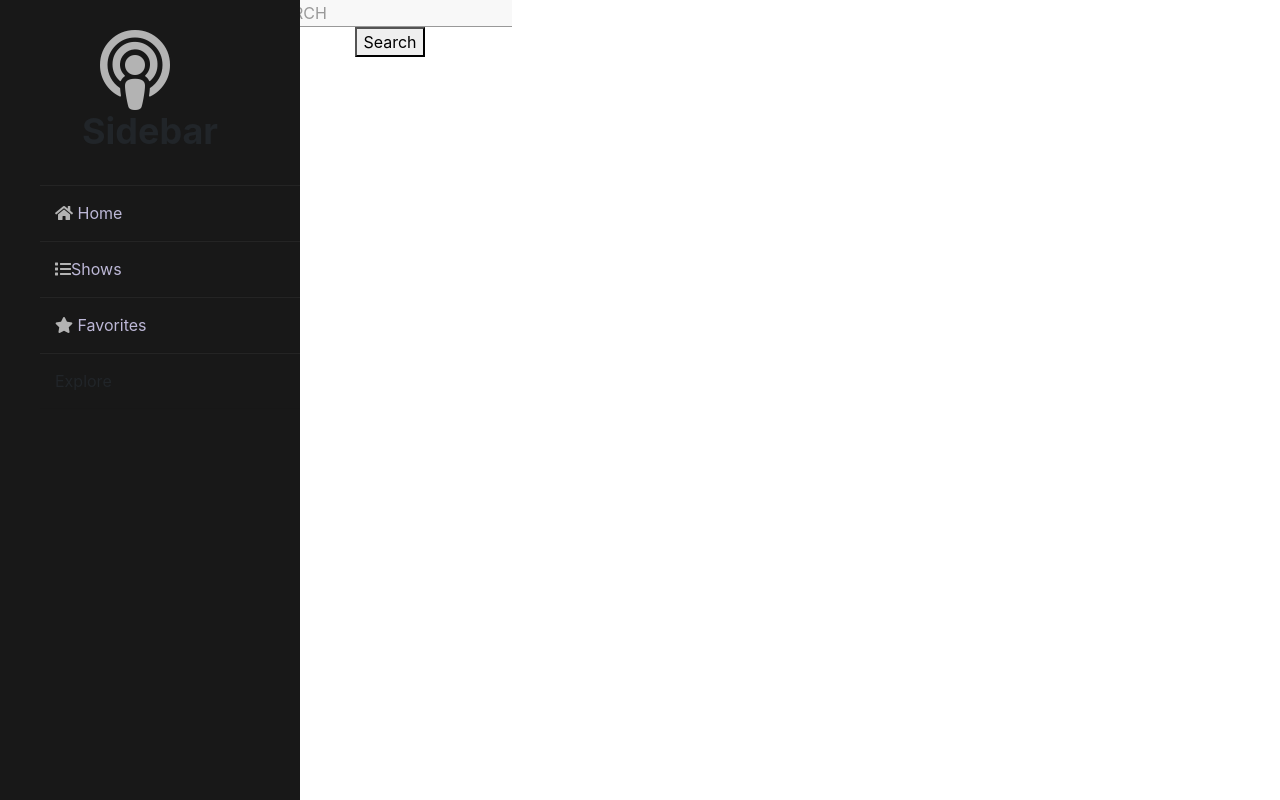
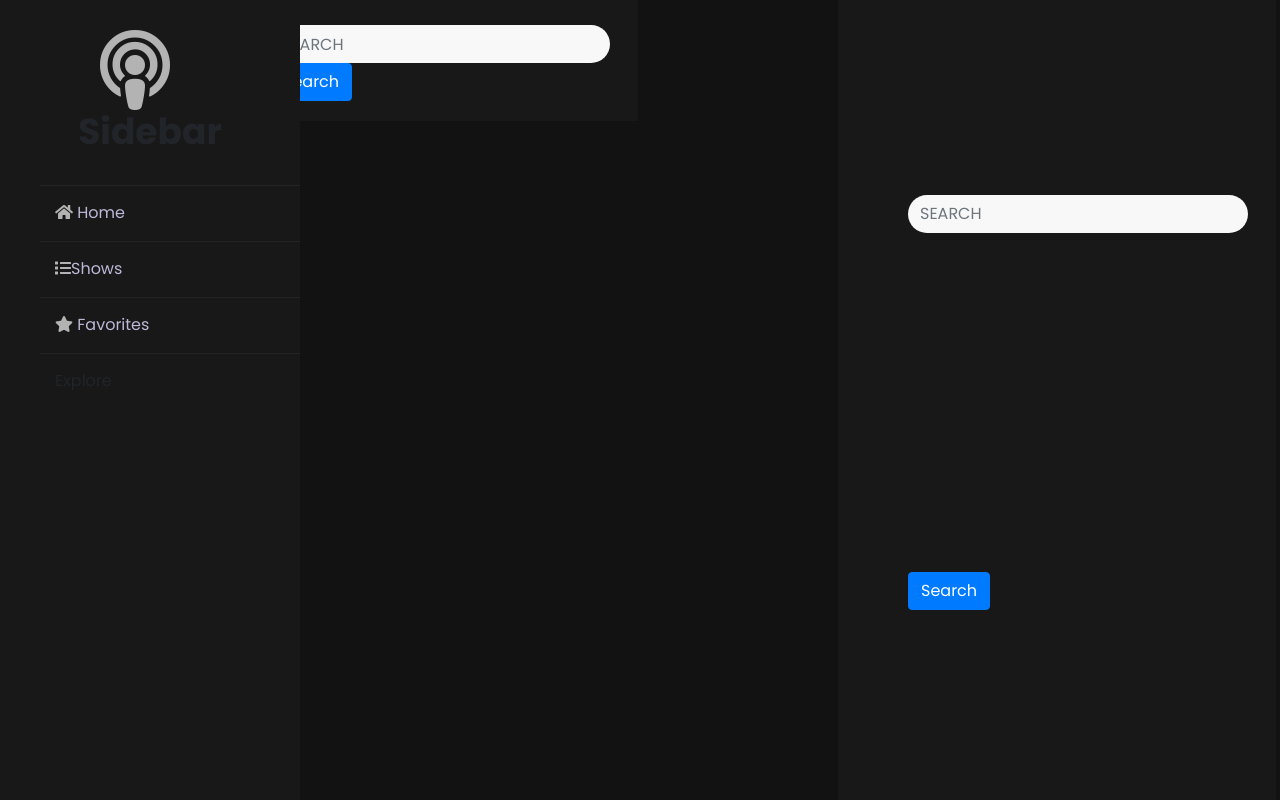
Before and after one commit to jaywood128/podcast-fe, a React (Create React App) app: page /Library in a window 1280 px wide. Built offline with nearby package versions, Linux system fonts and the light colour scheme; no server answers.

Commit message:
Border radius for search and border for podcast card

```diff
--- a/src/components/SearchBar.js
+++ b/src/components/SearchBar.js
@@ -1,8 +1,8 @@
 // import { useEffect } from "react";
 import React, { useState } from "react";
-// import Form from "react-bootstrap/Form";
-// import FormControl from "react-bootstrap/FormControl";
-// import Button from "react-bootstrap/Button";
+import Form from "react-bootstrap/Form";
+import FormControl from "react-bootstrap/FormControl";
+import Button from "react-bootstrap/Button";
 
 // const BACKEND_SEARCH = "http://127.0.0.1:8080/api/full-text-search/";
 
@@ -52,18 +52,17 @@ const SearchBar = () => {
   };
 
   return (
-    <div>
-      {/* // <div className="search-form-container"> */}
-      <form inline onSubmit={callSearchFunction}>
-        <input
+    <div className="search-form-container">
+      <Form inline onSubmit={callSearchFunction}>
+        <FormControl
           value={searchValue}
           onChange={handleSearchInputChanges}
           type="text"
           className="mr-sm-2"
           placeholder="SEARCH"
         />
-        <button type="submit">Search</button>
-      </form>
+        <Button type="submit">Search</Button>
+      </Form>
       {/* <ul>
         <div>
           <div>{result.title}</div>
--- a/src/index.css
+++ b/src/index.css
@@ -6,15 +6,15 @@
   box-sizing: border-box;
   outline: none;
 }
-/* body {
+body {
   font-family: "Poppins", sans-serif;
   font-weight: 400;
   height: 100vh;
   display: flex;
-  justify-content: center;
-  align-items: center;
-  background-color: #f5f5f5;
-} */
+  /* justify-content: center;
+  align-items: center; */
+  background-color: #121212;
+}
 /* .nav {
   display: inline-flex !important;
   margin-top: 30px;
@@ -71,16 +71,16 @@
 } */
 
 .search-form-container {
-  /* display: inline;
-  margin-left: 25px;
-  margin-top: 5px;
-  height: 100px;
-  background-color: #b3b3b3 !important;
-  border-style: solid; */
-  /* /* background-color: #b3b3b3 !important; */
+  display: flex;
+  justify-content: center;
+  padding: 20px 20px;
+  margin-left: 200px;
+  background-color: #181818;
 }
-.form-inline {
-  background-color: #b3b3b3 !important;
+
+.form-inline .form-control {
+  border-radius: 30px;
+  border: #121212;
 }
 
 input,
@@ -110,6 +110,7 @@ textarea .mr-sm-2 .form-control {
   display: flex;
   flex-direction: row;
   flex-wrap: wrap;
+  margin-left: 200px;
 
   overflow: hidden;
   background-color: #121212;
@@ -124,7 +125,7 @@ div .card {
 
 .podcast-image {
   width: 200px;
-  height: 120px;
+  height: 100vh;
 }
 
 .podcast-container img {
@@ -135,10 +136,15 @@ div .card {
   display: flex;
   margin-left: 100px;
 }
+.card {
+  border: 5px solid rgba(0, 0, 0, 0.125);
+}
 
 .card-body {
   width: 500px;
   height: auto;
+  background-color: #404040;
+  color: #ffff;
 }
 
 form {
```
